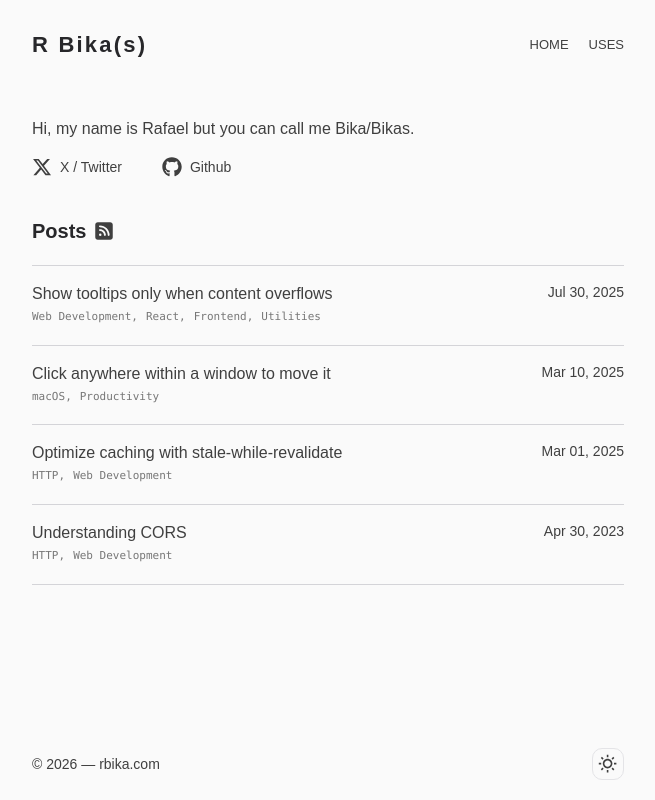
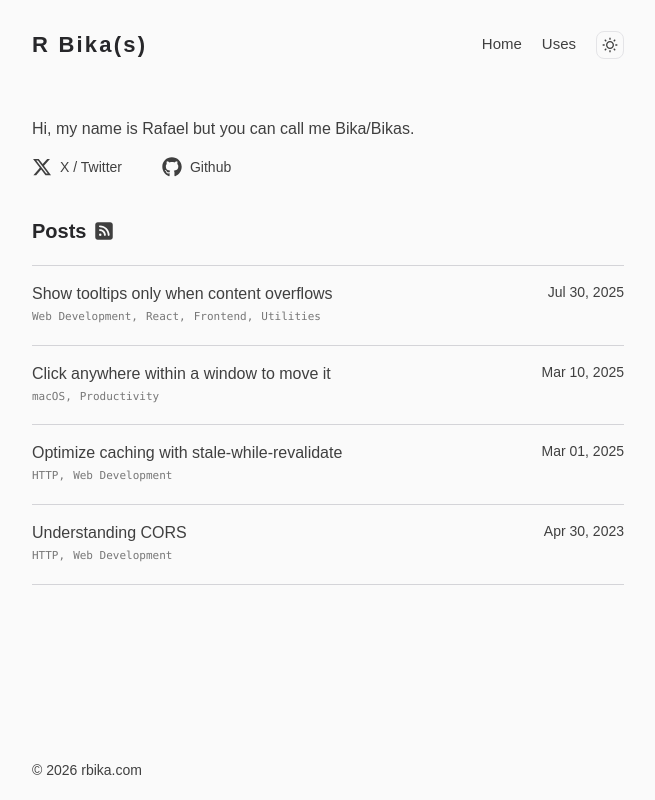
Before and after one commit to rbika/rbika.com, an Astro site: page / in a window 1280 px wide. Shown: the whole page, without its empty margins (312-967 px from the left). Built offline with nearby package versions, Linux system fonts and the light colour scheme; Astro itself is replaced by a stand-in of ours.

Commit message:
feat: move the theme picker into the header

```diff
--- a/src/components/Footer.astro
+++ b/src/components/Footer.astro
@@ -1,13 +1,9 @@
 ---
 import Container from './Container.astro';
-import { ModeToggle } from '@/components/ModeToggle';
 ---
 
 <footer class="pt-15 pb-5 text-sm">
   <Container>
-    <div class="flex items-center justify-between">
-      <span>&copy; {new Date().getFullYear()} — rbika.com</span>
-      <ModeToggle client:load />
-    </div>
+    <span>&copy; {new Date().getFullYear()} rbika.com</span>
   </Container>
 </footer>
--- a/src/components/Header.astro
+++ b/src/components/Header.astro
@@ -1,5 +1,6 @@
 ---
 import Container from './Container.astro';
+import { ModeToggle } from '@/components/ModeToggle';
 ---
 
 <header>
@@ -11,10 +12,13 @@ import Container from './Container.astro';
       >
         R Bika(s)
       </a>
-      <nav class="flex justify-center gap-5 text-[13px] uppercase">
-        <a href="/" class="duration-300 hover:text-white">Home</a>
-        <a href="/uses" class="duration-300 hover:text-white">Uses</a>
-      </nav>
+      <div class="flex items-center gap-5">
+        <nav class="flex justify-center gap-5 text-[15px]">
+          <a href="/" class="duration-300 hover:text-white">Home</a>
+          <a href="/uses" class="duration-300 hover:text-white">Uses</a>
+        </nav>
+        <ModeToggle client:load />
+      </div>
     </div>
   </Container>
 </header>
--- a/src/components/ModeToggle.tsx
+++ b/src/components/ModeToggle.tsx
@@ -40,9 +40,9 @@ export function ModeToggle() {
 
   return (
     <DropdownMenu>
-      <DropdownMenuTrigger render={<Button variant="outline" size="icon" />}>
-        <RiSunLine className="size-[1.2rem] scale-100 rotate-0 transition-all dark:scale-0 dark:-rotate-90" />
-        <RiMoonLine className="absolute size-[1.2rem] scale-0 rotate-90 transition-all dark:scale-100 dark:rotate-0" />
+      <DropdownMenuTrigger render={<Button variant="outline" size="icon-sm" />}>
+        <RiSunLine className="size-[1rem] scale-100 rotate-0 transition-all dark:scale-0 dark:-rotate-90" />
+        <RiMoonLine className="absolute size-[1rem] scale-0 rotate-90 transition-all dark:scale-100 dark:rotate-0" />
         <span className="sr-only">Toggle theme</span>
       </DropdownMenuTrigger>
       <DropdownMenuContent align="end">
--- a/src/styles/global.css
+++ b/src/styles/global.css
@@ -212,3 +212,10 @@ article.post .expressive-code {
   margin-left: calc(50% - var(--code-breakout) / 2);
   margin-right: calc(50% - var(--code-breakout) / 2);
 }
+
+@layer base {
+  button:not(:disabled),
+  [role='button']:not(:disabled) {
+    cursor: pointer;
+  }
+}
```
